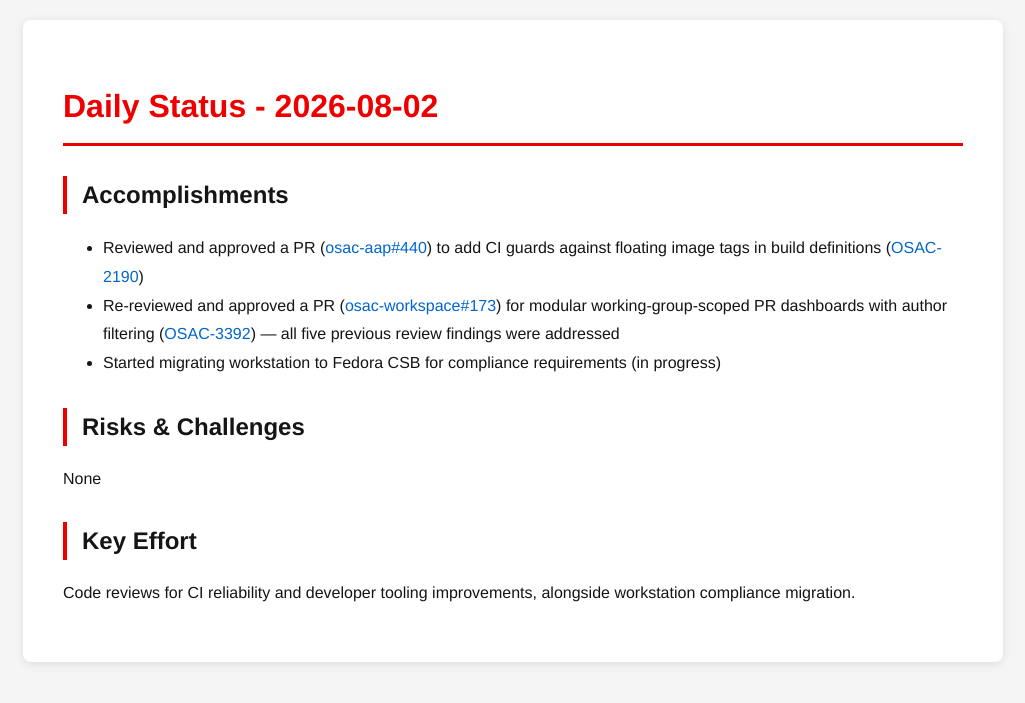
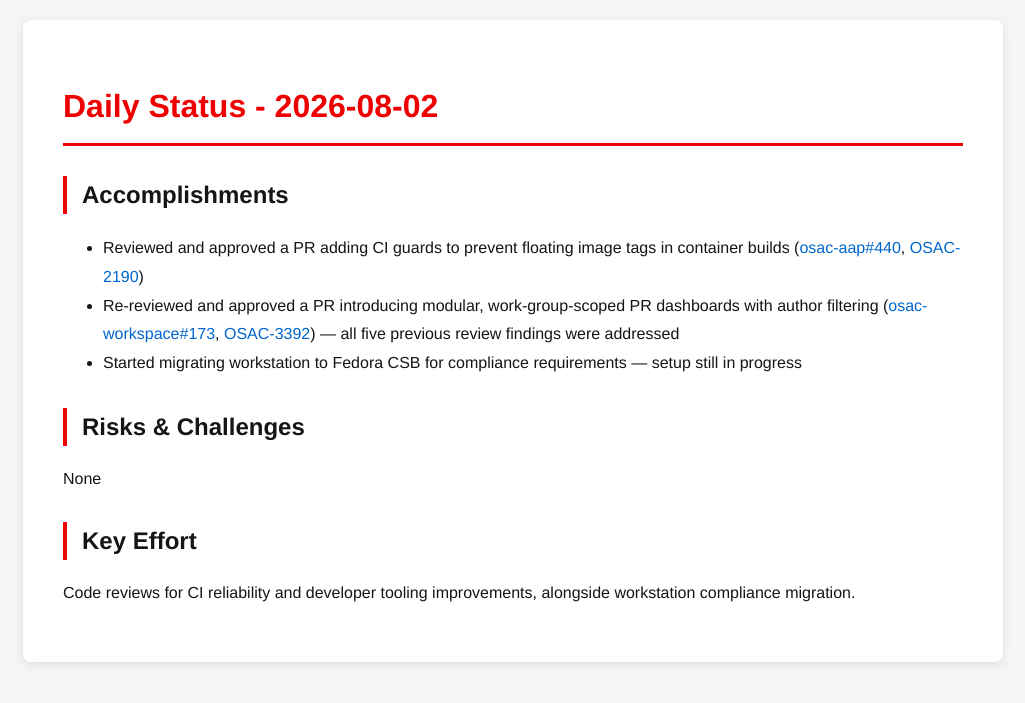
Before and after one commit to tzvatot/daily-status, a Jekyll site: the page built from 2026-08-02.md, in a window 1280 px wide. Shown: the top 703 px of the page, without its empty margins (127-1152 px from the left). Built offline with Jekyll 4.4.1, drawn with Linux system fonts in a browser that asks for light colours.

Commit message:
Daily status update - 2026-08-02

```diff
--- a/2026-08-02.md
+++ b/2026-08-02.md
@@ -7,9 +7,9 @@
 # Daily Status - 2026-08-02
 
 ## Accomplishments
-- Reviewed and approved a PR ([osac-aap#440](https://github.com/osac-project/osac-aap/pull/440)) to add CI guards against floating image tags in build definitions ([OSAC-2190](https://redhat.atlassian.net/browse/OSAC-2190))
-- Re-reviewed and approved a PR ([osac-workspace#173](https://github.com/osac-project/osac-workspace/pull/173)) for modular working-group-scoped PR dashboards with author filtering ([OSAC-3392](https://redhat.atlassian.net/browse/OSAC-3392)) — all five previous review findings were addressed
-- Started migrating workstation to Fedora CSB for compliance requirements (in progress)
+- Reviewed and approved a PR adding CI guards to prevent floating image tags in container builds ([osac-aap#440](https://github.com/osac-project/osac-aap/pull/440), [OSAC-2190](https://redhat.atlassian.net/browse/OSAC-2190))
+- Re-reviewed and approved a PR introducing modular, work-group-scoped PR dashboards with author filtering ([osac-workspace#173](https://github.com/osac-project/osac-workspace/pull/173), [OSAC-3392](https://redhat.atlassian.net/browse/OSAC-3392)) — all five previous review findings were addressed
+- Started migrating workstation to Fedora CSB for compliance requirements — setup still in progress
 
 ## Risks & Challenges
 None
```
